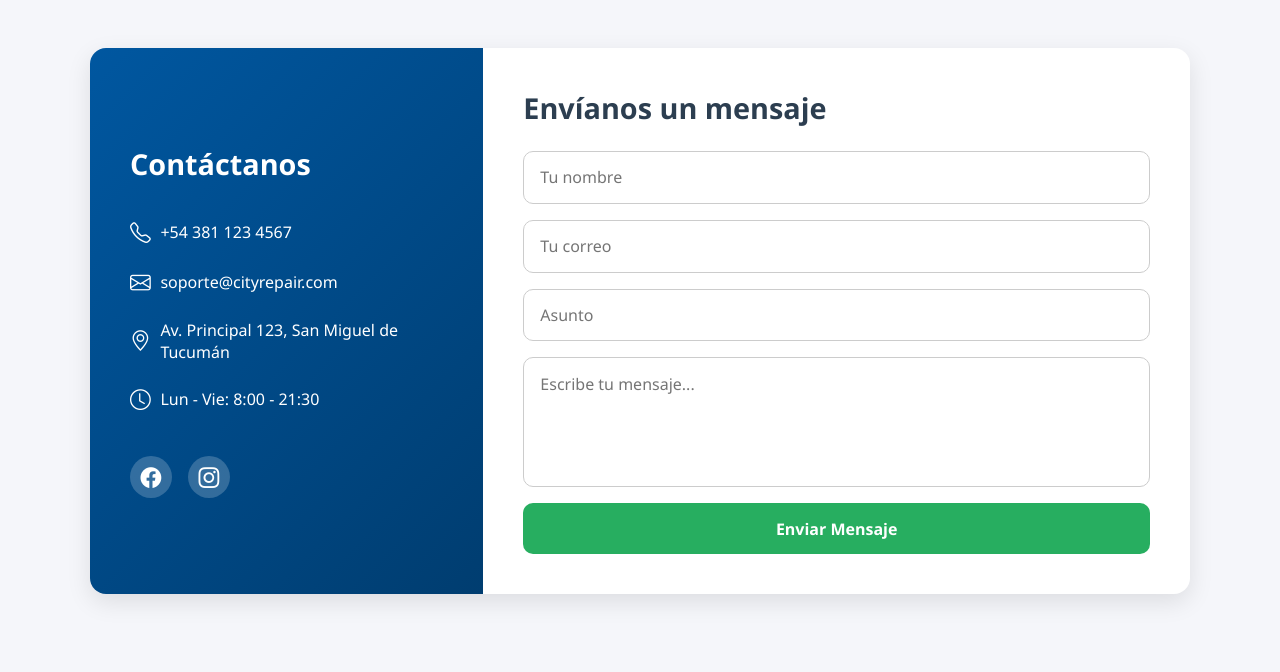
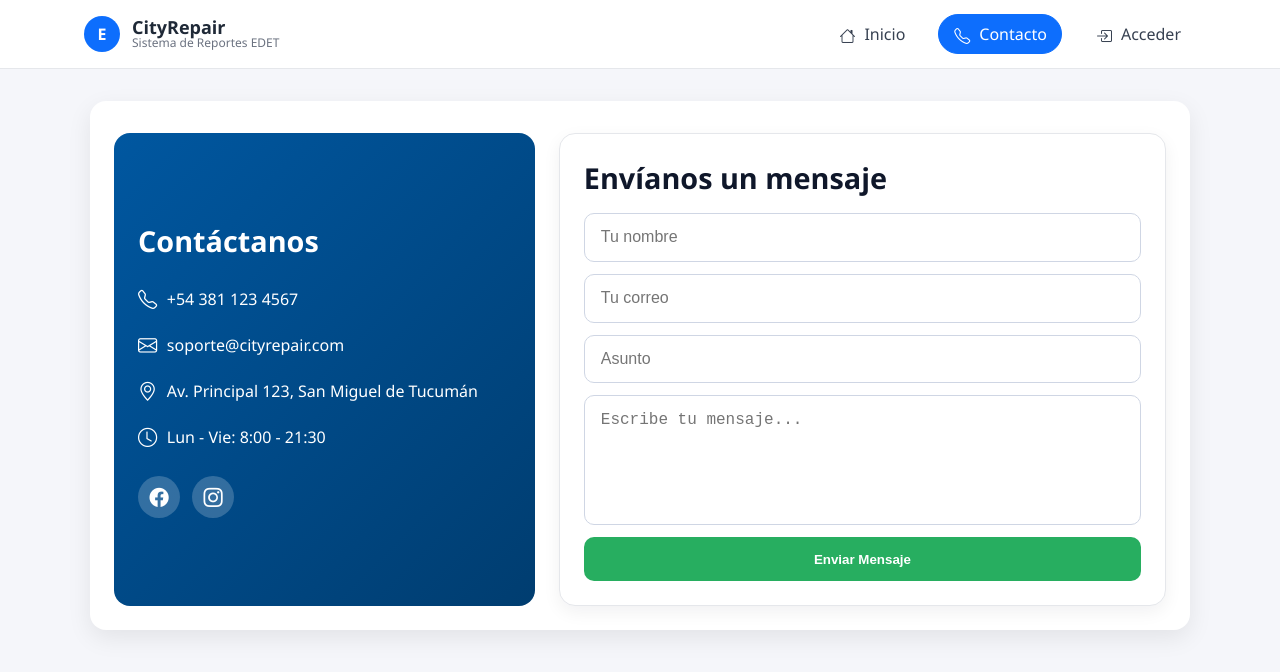
Before and after one commit to AitanaMJ/cityrepair-web, a plain HTML site: page pages/contacto.html in a window 1280 px wide. Drawn offline with nearby package versions, Linux system fonts and the light colour scheme.

Commit message:
agregue navbar, login y modifique pag reporte

```diff
--- a/pages/contacto.html
+++ b/pages/contacto.html
@@ -1,172 +1,110 @@
 <!DOCTYPE html>
 <html lang="es">
 <head>
-  <meta charset="UTF-8">
-  <meta name="viewport" content="width=device-width, initial-scale=1.0">
-  <title>Contactos</title>
-  <link href="https://cdn.jsdelivr.net/npm/bootstrap-icons/font/bootstrap-icons.css" rel="stylesheet">
-  <style>
-    :root{
-      --blue:#0057A0;
-      --green:#27AE60;
-      --gray:#f5f6fa;
-      --dark:#2c3e50;
-    }
+  <meta charset="UTF-8" />
+  <meta name="viewport" content="width=device-width, initial-scale=1.0" />
+  <title>Contacto - CityRepair</title>
 
-    *{box-sizing:border-box; margin:0; padding:0; font-family:'Segoe UI', sans-serif;}
-
-    body{ background:var(--gray); }
-
-    .contact-section{
-      display:flex;
-      flex-wrap:wrap;
-      max-width:1100px;
-      margin:3rem auto;
-      background:#fff;
-      border-radius:16px;
-      overflow:hidden;
-      box-shadow:0 8px 24px rgba(0,0,0,.1);
-    }
-
-    /* Columna izquierda */
-    .contact-info{
-      flex:1;
-      background:linear-gradient(135deg, var(--blue), #003d70);
-      color:#fff;
-      padding:2.5rem;
-      display:flex;
-      flex-direction:column;
-      justify-content:center;
-    }
-
-    .contact-info h2{
-      margin-bottom:1.5rem;
-      font-size:1.8rem;
-      font-weight:700;
-    }
-
-    .contact-info p{
-      margin:.7rem 0;
-      display:flex;
-      align-items:center;
-      gap:.6rem;
-      font-size:1rem;
-    }
-
-    .contact-info i{
-      font-size:1.3rem;
-    }
-
-    /* Redes sociales */
-    .social-links{
-      margin-top:2rem;
-      display:flex;
-      gap:1rem;
-    }
-
-    .social-links a{
-      display:flex;
-      align-items:center;
-      justify-content:center;
-      width:42px; height:42px;
-      border-radius:50%;
-      background:rgba(255,255,255,.2);
-      color:#fff;
-      font-size:1.3rem;
-      transition:.3s;
-    }
-
-    .social-links a:hover{
-      background:#fff;
-      color:var(--blue);
-      transform:scale(1.1);
-    }
-
-    /* Formulario */
-    .contact-form{
-      flex:2;
-      padding:2.5rem;
-    }
-
-    .contact-form h2{
-      margin-bottom:1.5rem;
-      font-size:1.8rem;
-      color:var(--dark);
-    }
-
-    form{
-      display:grid;
-      gap:1rem;
-    }
-
-    input, textarea{
-      width:100%;
-      padding:.9rem 1rem;
-      border:1px solid #ccc;
-      border-radius:10px;
-      font-size:1rem;
-      transition:border .2s;
-    }
-
-    input:focus, textarea:focus{
-      outline:none;
-      border:1px solid var(--blue);
-    }
-
-    textarea{ resize:none; min-height:130px; }
-
-    button{
-      background:var(--green);
-      color:#fff;
-      padding:.9rem 1rem;
-      border:none;
-      border-radius:10px;
-      font-size:1rem;
-      font-weight:600;
-      cursor:pointer;
-      transition:.3s;
-    }
-
-    button:hover{
-      background:#1f8a4d;
-      transform:translateY(-2px);
-    }
-
-    @media(max-width:768px){
-      .contact-section{ flex-direction:column; }
-    }
-  </style>
+  <!-- Global + contacto -->
+  <link rel="stylesheet" href="../src/css/styles.css">
+  <link rel="stylesheet" href="../src/css/contacto.css">
+  <link rel="stylesheet" href="https://cdn.jsdelivr.net/npm/bootstrap-icons@1.11.3/font/bootstrap-icons.css">
 </head>
 <body>
 
-  <section class="contact-section">
-    <!-- Info -->
+  <!-- ===== NAVBAR (idéntico al index, mismas clases) ===== -->
+  <header class="navbar">
+    <div class="container">
+      <div class="brand-left">
+        <div class="avatar-sm">E</div>
+        <div class="brand-txt">
+          <span class="brand-title">CityRepair</span>
+          <span class="brand-sub">Sistema de Reportes EDET</span>
+        </div>
+      </div>
+
+      <nav class="nav-right">
+        <a class="nav-item" href="../index.html">
+          <span class="icon"><i class="bi bi-house"></i></span> Inicio
+        </a>
+        <a class="nav-item active" href="./contacto.html">
+          <span class="icon"><i class="bi bi-telephone"></i></span> Contacto
+        </a>
+        <a class="nav-item" href="./login.html">
+          <span class="icon"><i class="bi bi-box-arrow-in-right"></i></span> Acceder
+        </a>
+      </nav>
+
+      <button class="hamburger" id="openDrawer" aria-label="Abrir menú"><i class="bi bi-list"></i></button>
+    </div>
+    <div class="navbar-divider"></div>
+  </header>
+
+  <!-- Drawer móvil (usa las clases de styles.css) -->
+  <div class="drawer-overlay" id="drawerOverlay"></div>
+  <aside class="drawer" id="drawer">
+    <button class="drawer-close" id="closeDrawer" aria-label="Cerrar">×</button>
+    <div class="drawer-header">
+      <div class="avatar-sm">E</div>
+      <div class="brand-txt">
+        <span class="brand-title">CityRepair</span>
+        <span class="brand-sub">Sistema de Reportes EDET</span>
+      </div>
+    </div>
+    <nav class="drawer-nav">
+      <a class="drawer-link" href="../index.html"><i class="bi bi-house me-2"></i> Inicio</a>
+      <a class="drawer-link" href="./contacto.html"><i class="bi bi-telephone me-2"></i> Contacto</a>
+      <a class="drawer-link" href="./login.html"><i class="bi bi-box-arrow-in-right me-2"></i> Acceder</a>
+    </nav>
+  </aside>
+
+  <!-- ===== CONTACTO ===== -->
+  <section class="contact-section container">
+    <div class="row">
+      <!-- Col izquierda -->
+      <div class="col-md-5">
         <div class="contact-info">
           <h2>Contáctanos</h2>
           <p><i class="bi bi-telephone"></i> +54 381 123 4567</p>
           <p><i class="bi bi-envelope"></i> soporte@cityrepair.com</p>
           <p><i class="bi bi-geo-alt"></i> Av. Principal 123, San Miguel de Tucumán</p>
           <p><i class="bi bi-clock"></i> Lun - Vie: 8:00 - 21:30</p>
-
-      <!-- Redes sociales -->
           <div class="social-links">
             <a href="#"><i class="bi bi-facebook"></i></a>
             <a href="#"><i class="bi bi-instagram"></i></a>
           </div>
         </div>
+      </div>
 
-    <!-- Formulario -->
+      <!-- Col derecha -->
+      <div class="col-md-7">
         <div class="contact-form">
           <h2>Envíanos un mensaje</h2>
-      <form>
-        <input type="text" placeholder="Tu nombre" required>
-        <input type="email" placeholder="Tu correo" required>
-        <input type="text" placeholder="Asunto" required>
-        <textarea placeholder="Escribe tu mensaje..." required></textarea>
-        <button type="submit">Enviar Mensaje</button>
+          <form id="contactForm">
+            <input id="nombre" name="nombre" type="text" class="form-control" placeholder="Tu nombre" required>
+            <input id="correo" name="correo" type="email" class="form-control" placeholder="Tu correo" required>
+            <input id="asunto" name="asunto" type="text" class="form-control" placeholder="Asunto" required>
+            <textarea id="mensaje" name="mensaje" class="form-control" rows="5" placeholder="Escribe tu mensaje..." required></textarea>
+            <button type="submit" class="btn btn-success w-100">Enviar Mensaje</button>
           </form>
+        </div>
+      </div>
     </div>
   </section>
 
+  <!-- Scripts -->
+  <script src="../src/js/app.js"></script>
+  <script src="../src/js/contacto.js"></script>
+  <script>
+    // Toggle del drawer (por si app.js no lo maneja)
+    const openBtn = document.getElementById('openDrawer');
+    const closeBtn = document.getElementById('closeDrawer');
+    const drawer = document.getElementById('drawer');
+    const overlay = document.getElementById('drawerOverlay');
+    function toggleDrawer(show){ drawer.classList.toggle('show', show); overlay.classList.toggle('show', show); }
+    if (openBtn) openBtn.onclick = () => toggleDrawer(true);
+    if (closeBtn) closeBtn.onclick = () => toggleDrawer(false);
+    if (overlay) overlay.onclick = () => toggleDrawer(false);
+  </script>
 </body>
 </html>
--- /dev/null
+++ b/src/css/contacto.css
@@ -0,0 +1,90 @@
+:root{
+  --blue:#0057A0;
+  --green:#27AE60;
+  --gray:#f5f6fa;
+  --dark:#2c3e50;
+}
+
+body{ background:var(--gray); }
+
+/* ===== Contenedor visual del bloque de contacto ===== */
+.contact-section.container{
+  max-width:1100px;
+  margin:32px auto;
+  background:#fff;
+  border-radius:16px;
+  box-shadow:0 8px 24px rgba(0,0,0,.08);
+  padding:24px;
+}
+
+/* Un solo sistema de layout: usar la .row global de styles.css */
+.contact-section .row{
+  display:grid;
+  grid-template-columns: 40% 1fr;        /* refuerza el flex del global */
+  gap:24px;
+  align-items:stretch;    /* ambas columnas misma altura */
+
+}
+
+.contact-section .col-md-5{ flex:0 0 40%; min-width:280px; }
+.contact-section .col-md-7{ flex:1 0 60%; }
+
+/* ===== Cajas ===== */
+.contact-info,
+.contact-form{
+  height:100%;
+  border-radius:16px;
+}
+
+.contact-info{
+  background:linear-gradient(135deg, var(--blue), #003d70);
+  color:#fff;
+  padding:24px;
+  display:flex;
+  flex-direction:column;
+  justify-content:center;
+}
+.contact-info h2{ margin:0 0 16px; font-size:1.8rem; font-weight:700; }
+.contact-info p{
+  margin:.6rem 0; display:flex; align-items:center; gap:.6rem; font-size:1rem;
+}
+.contact-info i{ font-size:1.2rem; }
+
+.social-links{ margin-top:16px; display:flex; gap:12px; }
+.social-links a{
+  width:42px; height:42px; border-radius:50%;
+  display:flex; align-items:center; justify-content:center;
+  background:rgba(255,255,255,.2); color:#fff; font-size:1.2rem; transition:.2s;
+}
+.social-links a:hover{ background:#fff; color:var(--blue); transform:scale(1.05); }
+
+.contact-form{
+  background:#fff;
+  border:1px solid #e5e7eb;
+  box-shadow:0 6px 18px rgba(15,23,42,.06);
+  padding:24px;
+}
+.contact-form h2{ margin:0 0 16px; font-size:1.8rem; font-weight:700; color:#0f172a; }
+.contact-form form{ display:grid; gap:12px; }
+.contact-form input,
+.contact-form textarea{
+  width:100%; padding:.9rem 1rem; border:1px solid #cfd6e4; border-radius:10px; font-size:1rem;
+  transition:border .15s, box-shadow .15s;
+}
+.contact-form input:focus,
+.contact-form textarea:focus{
+  outline:none; border-color:var(--blue); box-shadow:0 0 0 3px rgba(0,87,160,.15);
+}
+.contact-form textarea{ resize:none; min-height:130px; }
+.contact-form button{
+  background:var(--green); color:#fff; padding:.9rem 1rem; border:none; border-radius:10px; font-weight:600; cursor:pointer;
+  transition:transform .15s, filter .15s;
+}
+.contact-form button:hover{ filter:brightness(.95); transform:translateY(-1px); }
+
+/* Responsive */
+@media (max-width: 992px){
+   .contact-section .row{ grid-template-columns: 1fr; }
+  .contact-section .col-md-5,
+  .contact-section .col-md-7{ flex:0 0 auto; width:100%; }
+}
--- a/src/js/app.js
+++ b/src/js/app.js
@@ -252,4 +252,32 @@ console.log("CityRepair listo ✅");
       if (window.innerWidth > 768 && drawer.classList.contains("show")) closeDrawer();
     });
   }
+
+// ===== Auth helpers simples con localStorage =====
+const AUTH_KEY = 'cr_auth';
+function isLoggedIn() {
+  return !!localStorage.getItem(AUTH_KEY);
+}
+function requireAuth(nextUrl) {
+  if (!isLoggedIn()) {
+    window.location.href = `/pages/login.html?next=${encodeURIComponent(nextUrl)}`;
+    return false;
+  }
+  return true;
+}
+
+// Gate para "Crear Reporte" en el inicio
+document.addEventListener('DOMContentLoaded', () => {
+  const btn = document.getElementById('btnCrearReporte');
+  if (!btn) return;
+
+  btn.addEventListener('click', (e) => {
+    e.preventDefault();
+    const destino = '/pages/reportar.html'; // o "pages/reportar.html" si lo dejaste relativo
+    if (requireAuth(destino)) window.location.href = destino;
+  });
+});
+
+
+
 })();
```
Also changed, not shown: index.html (+2 -1 lines), pages/login.html (+7 -6 lines), pages/reportar.html (+11 -0 lines), src/js/login.js (added, +37 -0 lines), src/js/contacto.js (added). Lines whose indentation alone changed are shown as unchanged.
